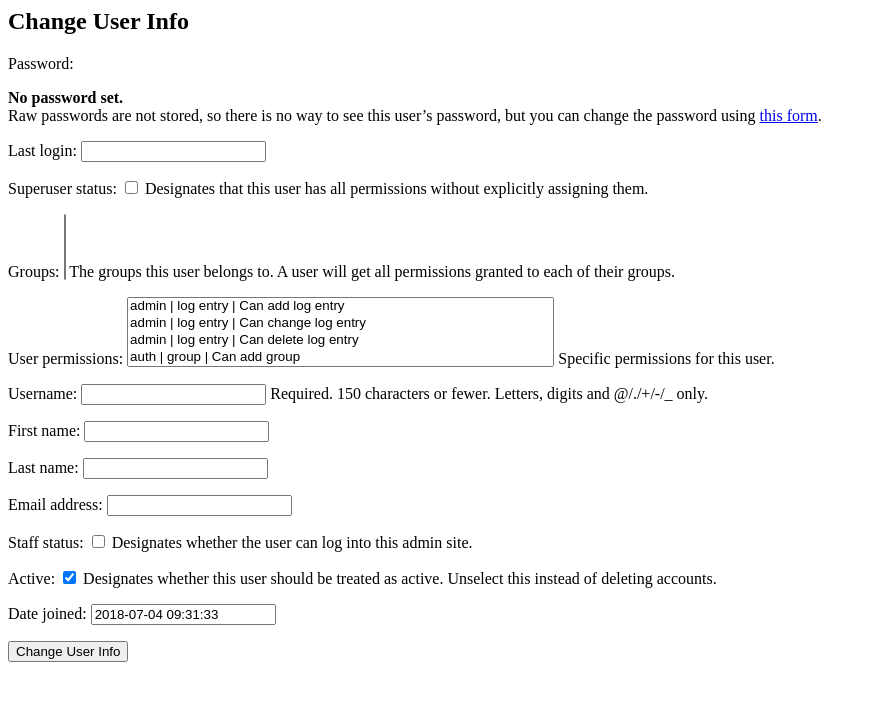
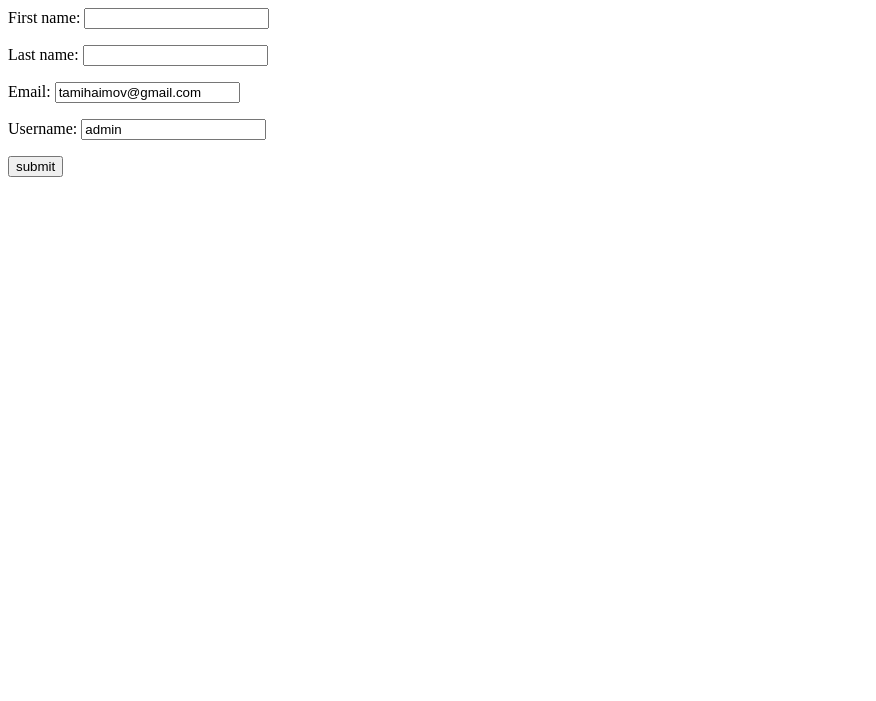
Before and after one commit to tamihaimov/PyBudget, a Django app: page /budget/change-user-info/ in a window 1280 px wide. Shown: the top 701 px of the page, without its empty margins (0-876 px from the left). Run offline with Django 3.2, Linux system fonts and the light colour scheme; a user stored in the database is signed in; parts of the project's set-up code (start-up, migrations or seed data) failed here and were passed over.

Commit message:
fixed bug in change user info view

```diff
--- a/PyBudgetD/budgetApp/forms.py
+++ b/PyBudgetD/budgetApp/forms.py
@@ -1,5 +1,6 @@
 from django.contrib.auth.forms import UserCreationForm, UsernameField
 from django import forms
+from django.forms import modelform_factory
 from .models import User
 
 
@@ -21,3 +22,22 @@
         if commit:
             user.save()
         return user
+
+
+class ChangeUserInfoForm(forms.ModelForm):
+    first_name = forms.CharField(max_length=30)
+    last_name = forms.CharField(max_length=150)
+    email = forms.EmailField()
+    username = forms.CharField(
+        widget=forms.TextInput(attrs={'readonly': 'readonly'})
+    )
+
+    class Meta:
+        model = User
+        fields = ('first_name', 'last_name', 'email', 'username')
+
+    def __init__(self, *args, **kwargs):
+        super().__init__(*args, **kwargs)
+
+
+ChangeForm = modelform_factory(User, fields=('first_name', 'last_name', 'email'))
--- a/PyBudgetD/budgetApp/templates/budgetApp/form.html
+++ b/PyBudgetD/budgetApp/templates/budgetApp/form.html
@@ -4,6 +4,6 @@
   <form method="post">
     {% csrf_token %}
     {{ form.as_p }}
-    <button type="submit">{{ header }}</button>
+    <button type="submit">submit</button>
   </form>
 {% endblock %}
--- a/PyBudgetD/budgetApp/urls.py
+++ b/PyBudgetD/budgetApp/urls.py
@@ -12,7 +12,7 @@
     # ex: /budget/settings/
     path('settings/', views.user_settings, name='user_settings'),
     # ex: /budget/change-user-info/
-    path('change-user-info/', views.change_user_info, name='change_user_info'),
+    path('change-user-info/', views.ChangeUserInfo.as_view(), name='change_user_info'),
     # ex: /budget/account/1515/
     path('account/<int:user_account_id>/', views.account_settings, name='account_settings'),
     # ex: /budget/transaction/1515/
--- a/PyBudgetD/budgetApp/views.py
+++ b/PyBudgetD/budgetApp/views.py
@@ -2,12 +2,12 @@
 from .models import *
 from .forms import *
 from django.http import HttpResponseRedirect
-from django.urls import reverse
+from django.urls import reverse, reverse_lazy
 from django.shortcuts import get_object_or_404, render, redirect
 from django.contrib.auth.decorators import login_required
-from django.contrib.auth.forms import UserChangeForm
-from django.contrib.auth import authenticate
+from django.contrib.auth import authenticate, login
 from django.conf import settings
+from django.views.generic.edit import UpdateView
 
 
 # Create your views here.
@@ -47,17 +47,29 @@
     return render(request, 'budgetApp/user-settings.html', context)
 
 
-@login_required
-def change_user_info(request):
-    if request.method == 'POST':
-        form = UserChangeForm(request.POST)
-        if form.is_valid():
-            form.save()
-            return HttpResponseRedirect(reverse('budget:user_settings'))
-    else:
-        form = UserChangeForm()
-    return render(request, 'budgetApp/form.html', {'form': form, 'header': 'Change User Info'})
+# @login_required
+# def change_user_info(request):
+#     if request.method == 'POST':
+#         form = ChangeUserInfoForm(request.POST)
+#         if form.is_valid():
+#             form.save()
+#             return HttpResponseRedirect(reverse('budget:user_settings'))
+#     else:
+#         form = ChangeUserInfoForm(instance=request.user)
+#     return render(request, 'budgetApp/form.html', {'form': form, 'header': 'Change User Info'})
 
+
+class ChangeUserInfo(UpdateView):
+    model = User
+    template_name = 'budgetApp/form.html'
+    success_url = reverse_lazy('budget:user_settings')
+    form_class = ChangeUserInfoForm
+
+    def get_object(self, queryset=None):
+        '''This method will load the object
+           that will be used to load the form
+           that will be edited'''
+        return self.request.user
 
 @login_required
 def account_settings(request, user_account_id):
```
Also changed, not shown: PyBudgetD/db.sqlite3.
